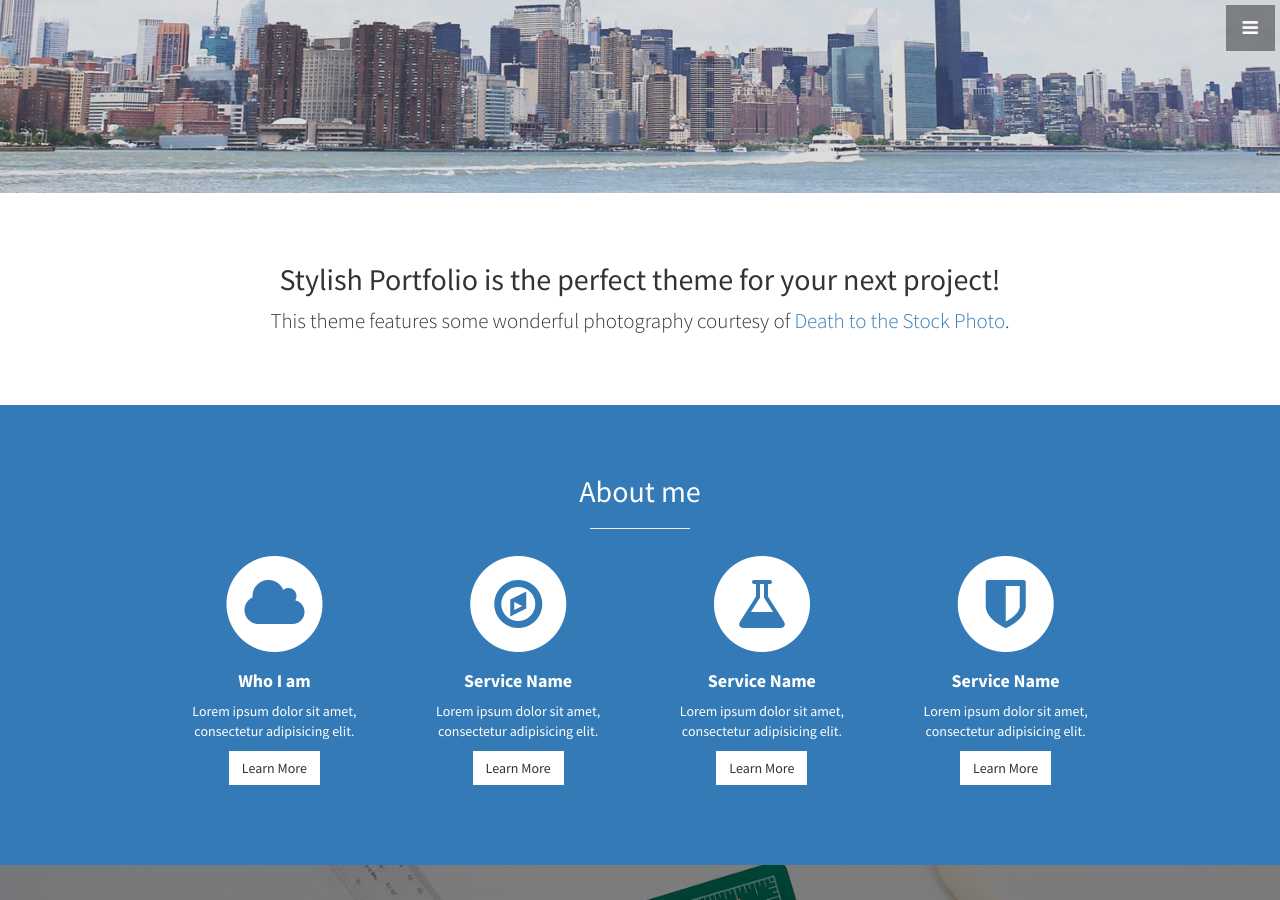
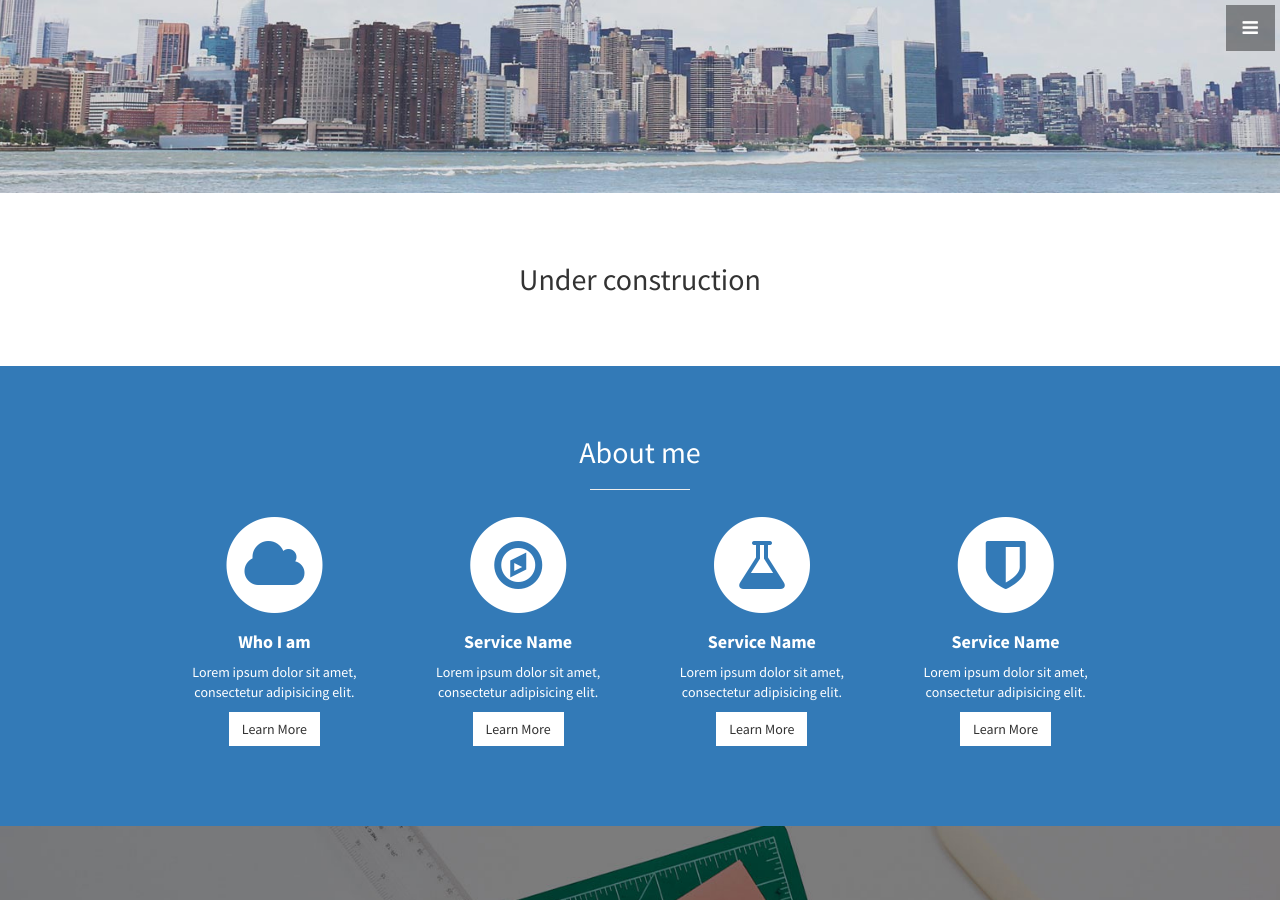
Before and after one commit to cjewell47/cjewell47.github.io, a Jekyll site: the page built from index.html, in a window 1280 px wide and 900 px high, scrolled down 707 px. Built offline with Jekyll 4.4.1, drawn with Linux system fonts in a browser that asks for light colours.

```diff
--- a/Gemfile
+++ b/Gemfile
@@ -2,3 +2,4 @@
 source "https://rubygems.org"
 
 # gem "rails"
+gem 'kramdown'
--- a/_config.yml
+++ b/_config.yml
@@ -1,10 +1,7 @@
 # Site settings
 title: Charles Jewell
-email: charles.jewell47@gmail.com
-description: > # this means to ignore newlines until "baseurl:"
-  Write an awesome description for your new site here. You can edit this
-  line in _config.yml. It will appear in your document head meta (for
-  Google search results) and in your feed.xml site description.
+email: mail@charlesjewell.com
+description: Charles Jewell - Web Developer
 baseurl: "" # the subpath of your site, e.g. /blog/
 url: "" # the base hostname & protocol for your site
 
--- a/_includes/about.html
+++ b/_includes/about.html
@@ -2,8 +2,8 @@
   <div class="container">
     <div class="row">
       <div class="col-lg-12 text-center">
-        <h2>Stylish Portfolio is the perfect theme for your next project!</h2>
-        <p class="lead">This theme features some wonderful photography courtesy of <a target="_blank" href="http://join.deathtothestockphoto.com/">Death to the Stock Photo</a>.</p>
+        <h2>Under construction</h2>
+        <p class="lead"></p>
       </div>
     </div>
     <!-- /.row -->
```
Also changed, not shown: Gemfile.lock (added), README.md (deleted).
